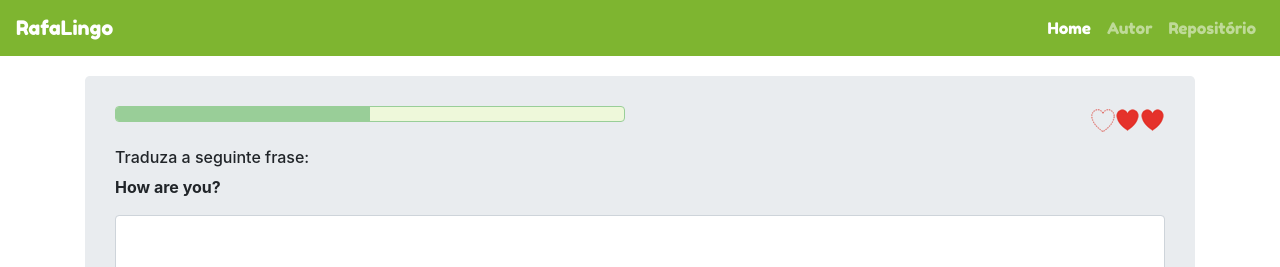
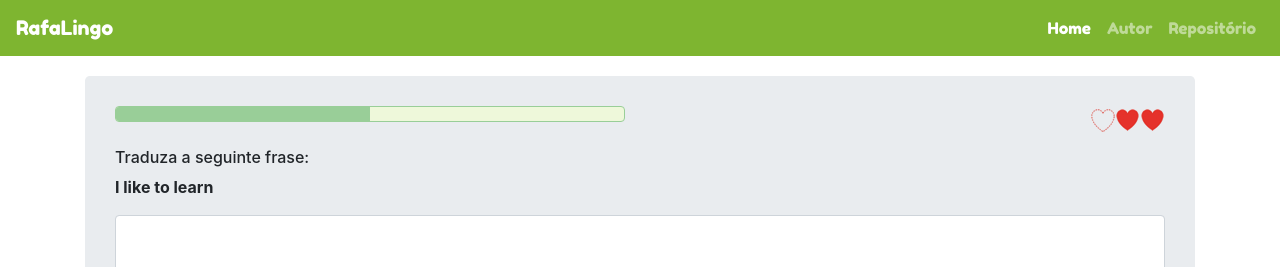
Before and after one commit to rafaelfilholm/curso-typescript-angular, an Angular app in the folder projects/app1/: page / in a window 1280 px wide. Shown: the top 267 px of the page. Built offline with nearby package versions, Linux system fonts and the light colour scheme.

Commit message:
feat(projects.app1): Add one phrase dinamically and instruction on dashboard

```diff
--- a/projects/app1/src/app/components/dashboard/dashboard.component.html
+++ b/projects/app1/src/app/components/dashboard/dashboard.component.html
@@ -14,8 +14,8 @@
 
 		<div class="row mt-3">
 			<div class="col">
-				<h6>Traduza a seguinte frase:</h6>
-				<p><strong>How are you?</strong></p>
+				<h6> {{ instruction }} </h6>
+				<p><strong> {{ phrases[0].phraseEng }} </strong></p>
 
 				<div class="form-group">
 					<textarea class="form-control" rows="3"></textarea>
--- a/projects/app1/src/app/components/dashboard/dashboard.component.ts
+++ b/projects/app1/src/app/components/dashboard/dashboard.component.ts
@@ -1,15 +1,23 @@
 import { Component, OnInit } from '@angular/core';
 
+import { Phrase } from '../shared/phrase.model';
+import { PHRASES } from './phrase-mock';
+
 @Component({
-  selector: 'app-dashboard',
-  templateUrl: './dashboard.component.html',
-  styleUrls: ['./dashboard.component.css']
+	selector: 'app-dashboard',
+	templateUrl: './dashboard.component.html',
+	styleUrls: ['./dashboard.component.css']
 })
 export class DashboardComponent implements OnInit {
 
-  constructor() { }
+	public phrases: Phrase[] = PHRASES;
+	public instruction: string = 'Traduza a seguinte frase:';
 
-  ngOnInit() {
-  }
+	constructor() {
+		console.log(this.phrases)
+	}
+
+	ngOnInit() {
+	}
 
 }
```
